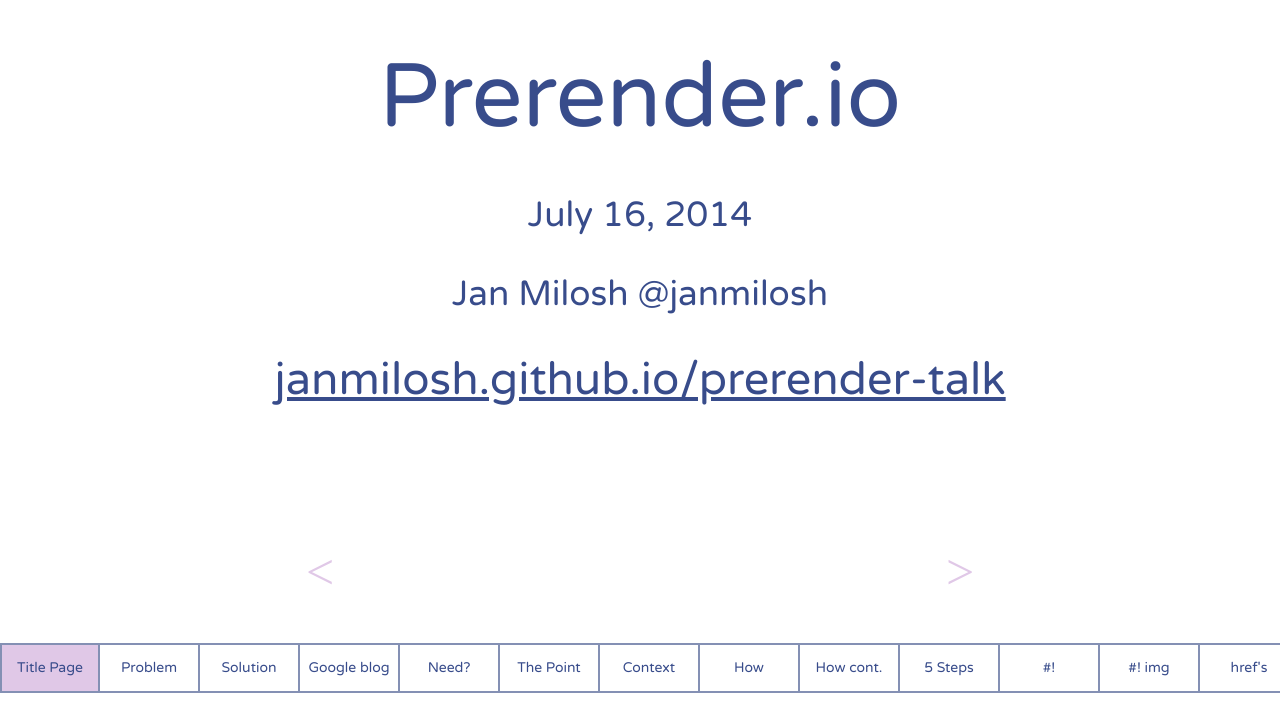
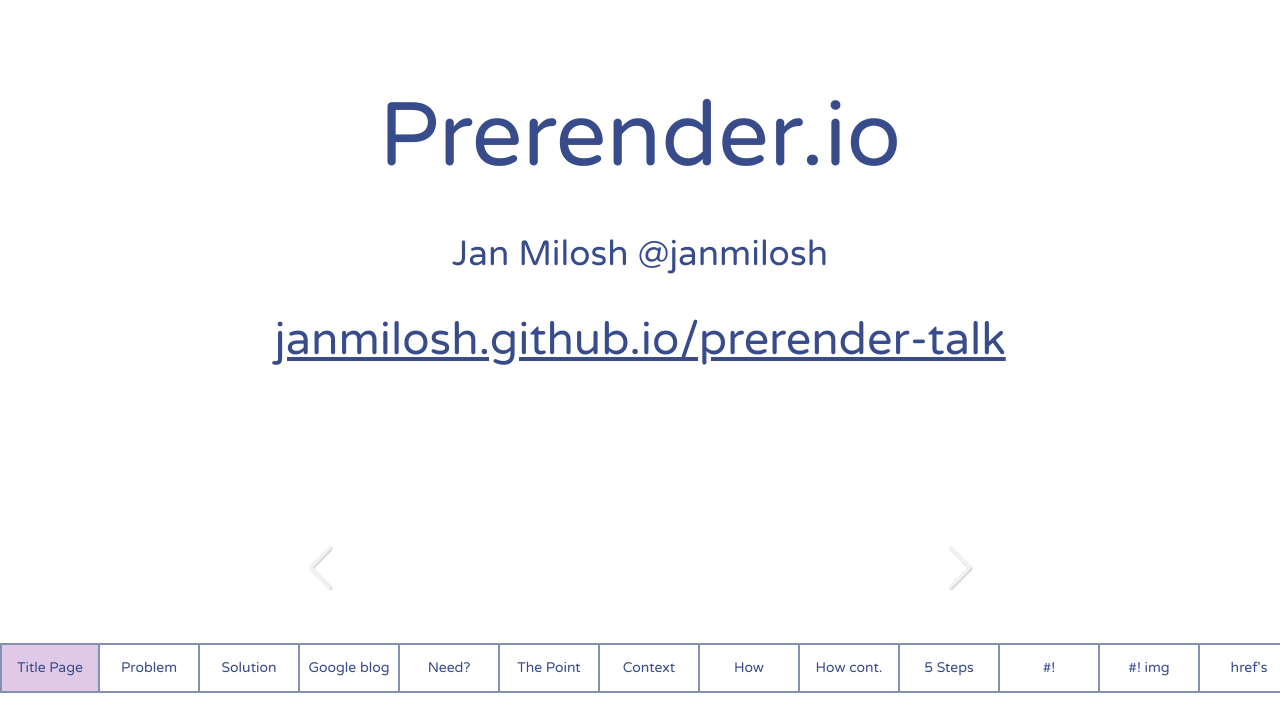
Before and after one commit to janmilosh/prerender-talk, a plain HTML site: page index.html in a window 1280 px wide. Shown: the part 157-865 px from the top of the page. Drawn offline with Linux system fonts and the light colour scheme.

Commit message:
Adds icons for arrows

```diff
--- a/index.html
+++ b/index.html
@@ -12,7 +12,6 @@
     <div class="slider-inner" data-id="slide1" data-title="Title Page">
       <div class="text-container">
         <h1>Prerender.io</h1>
-        <h5>July 16, 2014</h5>
         <h5>Jan Milosh @janmilosh</h5>
         <h4><a href="http://janmilosh.github.io/prerender-talk">janmilosh.github.io/prerender-talk</a></h4>
       </div>
@@ -103,7 +102,7 @@
     </div>
     <div class="slider-inner" data-id="slide11" data-title="#!">
       <div class="text-container">
-        <h2>Turn off HTML5 mode<br>and<br>set the hash prefix.</h2>
+        <h3>Turn off HTML5 mode<br>and set the hash prefix.</h3>
       </div>
     </div>
     <div class="slider-inner" data-id="slide12" data-title="#! img">
@@ -130,7 +129,7 @@
     </div>
     <div class="slider-inner" data-id="slide16" data-title="signup">
       <div class="text-container">
-        <h2>Create <a href="https://prerender.io/signup" target="_blank">Prerender.io</a><br>account.</h2>
+        <h3>Create <a href="https://prerender.io/signup" target="_blank">Prerender.io</a><br>account.</h3>
         <h3>Get Prerender.io token.</h3>
       </div>
     </div>
@@ -180,8 +179,8 @@
       </div>
     </div>
     <div class="slider-nav">
-      <div class="previous">&lt;</div>
-      <div class="next">&gt;</div>
+      <div class="previous"><span class="icon-arrow-left"></span></div>
+      <div class="next"><span class="icon-uniE601"></span></div>
     </div>
     <div class="select-outer">
       <div class="select-inner">
--- a/styles/styles.css
+++ b/styles/styles.css
@@ -2,6 +2,38 @@
   -moz-box-sizing: border-box;
   -webkit-box-sizing: border-box;
   box-sizing: border-box;
+}
+
+@font-face {
+  font-family: 'icomoon';
+  src:url('../fonts/icomoon.eot?-glq395');
+  src:url('../fonts/icomoon.eot?#iefix-glq395') format('embedded-opentype'),
+    url('../fonts/icomoon.woff?-glq395') format('woff'),
+    url('../fonts/icomoon.ttf?-glq395') format('truetype'),
+    url('../fonts/icomoon.svg?-glq395#icomoon') format('svg');
+  font-weight: normal;
+  font-style: normal;
+}
+
+[class^="icon-"], [class*=" icon-"] {
+  font-family: 'icomoon';
+  speak: none;
+  font-style: normal;
+  font-weight: normal;
+  font-variant: normal;
+  text-transform: none;
+  line-height: 1;
+
+  /* Better Font Rendering =========== */
+  -webkit-font-smoothing: antialiased;
+  -moz-osx-font-smoothing: grayscale;
+}
+
+.icon-arrow-left:before {
+  content: "\e600";
+}
+.icon-uniE601:before {
+  content: "\e601";
 }
 
 body {
@@ -116,7 +148,9 @@ a {
   height: 150px;
   width: 50%;
   cursor: pointer;
-  color: #E0C8E7;
+  color: #f1f1f1;
+  font-size: 50px;
+  text-shadow: 1px 1px 1px rgba(0,0,0,0.2);
 }
 
 .slider-wrapper {
```
Also changed, not shown: fonts/icomoon.ttf (added), fonts/icomoon.woff (added), 2 other files.
